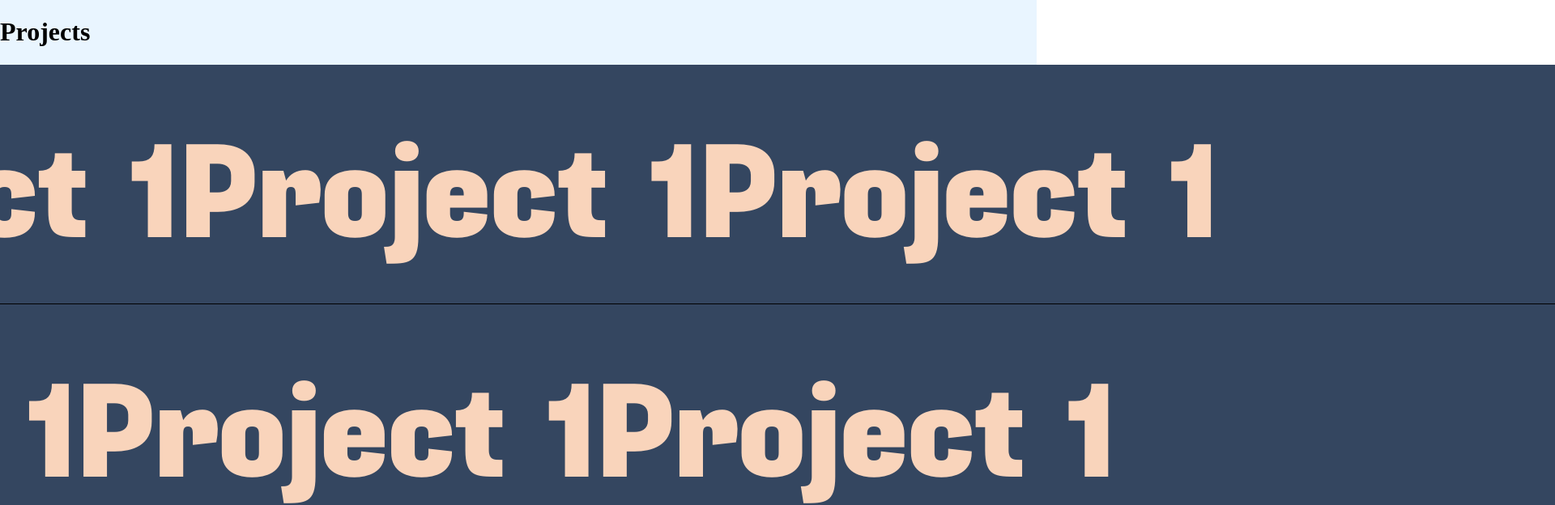
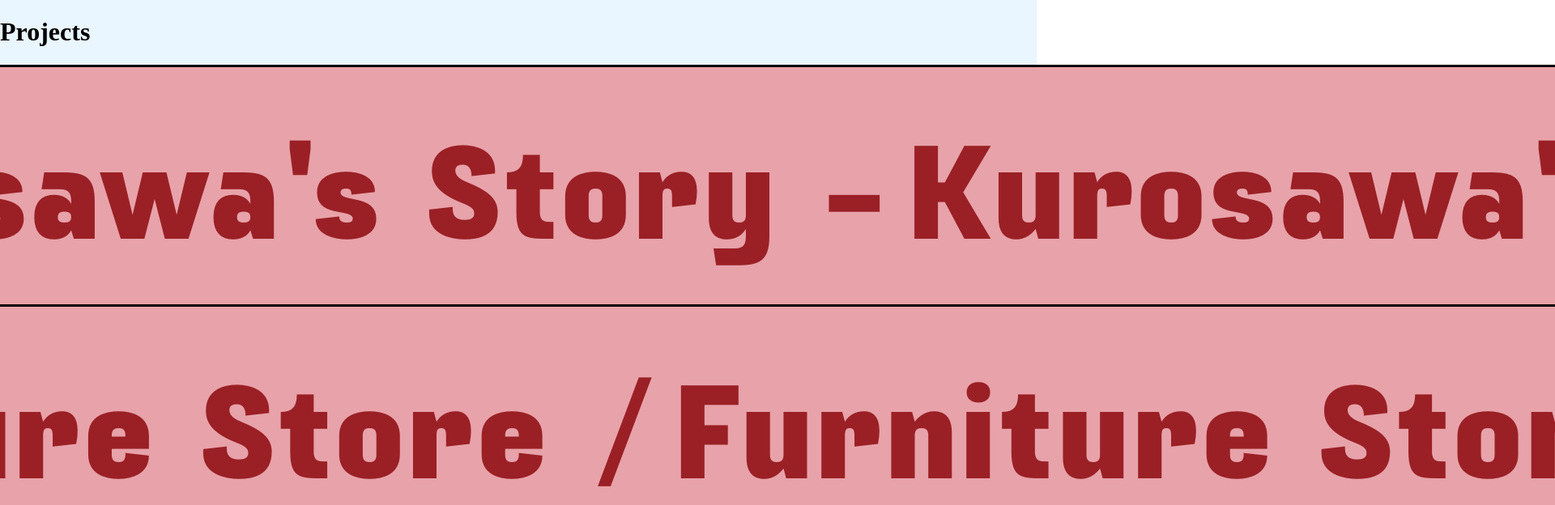
Before and after one commit to brian-david4/brian-portfolio-website, a React (Vite) app in the folder portfolio-website/: page / in a window 1280 px wide. Shown: the part 800-1424 px from the top of the page at 81% size, 1920 px wide, since content can reach past the window. Built offline with nearby package versions, Linux system fonts and the light colour scheme.

Commit message:
Change styles and colours

```diff
--- a/portfolio-website/src/components/HomeProjectScroll/hps.module.css
+++ b/portfolio-website/src/components/HomeProjectScroll/hps.module.css
@@ -1,25 +1,31 @@
 .project {
-  height: 37vh;
+  height: 37vmin;
   width: 100%;
-  border-bottom: 1px solid black;
+  border-bottom: 3px solid black;
   display: flex;
   justify-content: center;
   align-items: center;
-  background-color: var(--blue);
-  color: var(--orange);
+  background-color: var(--text-cream);
+  /* color: var(--main-theme); */
+  background-color: #e8a2a9;
+  color: #9a2026 !important;
 }
 .titlesContainer {
   height: 100%;
-  width: 100%;
+  width: 150vw;
   display: flex;
   justify-content: space-between;
   align-items: center;
   transition: transform 0.6s ease-out;
+  /* background-color: aqua; */
 }
 .title {
   font-family: "Fuji Bold";
+  letter-spacing: 0.4rem;
   font-size: 164px;
   transition: font-size 250ms ease-out;
+  white-space: nowrap;
+  margin-right: 20px;
 }
 @media (max-width: 1278px) {
   .title {
--- a/portfolio-website/src/index.css
+++ b/portfolio-website/src/index.css
@@ -6,13 +6,14 @@
   --nav-menu-height: 400px;
   /* colours */
   --main-theme: #e9f5ff;
-  --main-theme-shadow: #f8efc6;
   --text-cream: #3f81fc;
   --charcoal: rgb(255, 255, 230);
   --coffee: #a3c0f5;
-  --bright-red: #ce1a1a;
-  --orange: #f9d4bb;
-  --blue: #344660;
+  --bright-red: #9a2026;
+  /* --orange: #f9d4bb;
+  --blue: #344660; */
+  --blue: #dff0f8;
+  --orange: #fcb301;
 }
 ::selection {
   color: var(--main-theme);
--- a/portfolio-website/src/pages/Contact/contact.module.css
+++ b/portfolio-website/src/pages/Contact/contact.module.css
@@ -38,7 +38,7 @@
 }
 .bioHover {
   width: 100%;
-  background-color: var(--main-theme-shadow);
+  background-color: #e8a2a9;
   height: 100%;
   position: absolute;
   left: 0;
--- a/portfolio-website/src/pages/Home/Home.tsx
+++ b/portfolio-website/src/pages/Home/Home.tsx
@@ -14,7 +14,7 @@ const Home = () => {
 
   const { ref, inView } = useInView({
     threshold: 0.2,
-    triggerOnce: false,
+    triggerOnce: true,
   });
 
   // for project animation
@@ -70,9 +70,9 @@ const Home = () => {
           <h1>Projects</h1>
 
           <div className={styles.projects}>
-            <HomeProjectScroll title="Project 1" />
-            <HomeProjectScroll title="Project 1" />
-            <HomeProjectScroll title="Project 1" />
+            <HomeProjectScroll title="Kurosawa's Story -" />
+            <HomeProjectScroll title="Furniture Store / " />
+            <HomeProjectScroll title="Game Search Engine. * " />
           </div>
         </div>
       </div>
--- a/portfolio-website/src/pages/Home/home.module.css
+++ b/portfolio-website/src/pages/Home/home.module.css
@@ -103,11 +103,12 @@
   background-color: var(--main-theme);
 }
 .projects {
-  width: 150vw;
+  width: fit-content;
   height: fit-content;
-  /* background-color: chocolate; */
   display: flex;
   flex-direction: column;
+  border-top: solid 3px black;
+  /* border-bottom: solid 3px black; */
 }
 @media (max-width: 768px) {
   .title {
```
